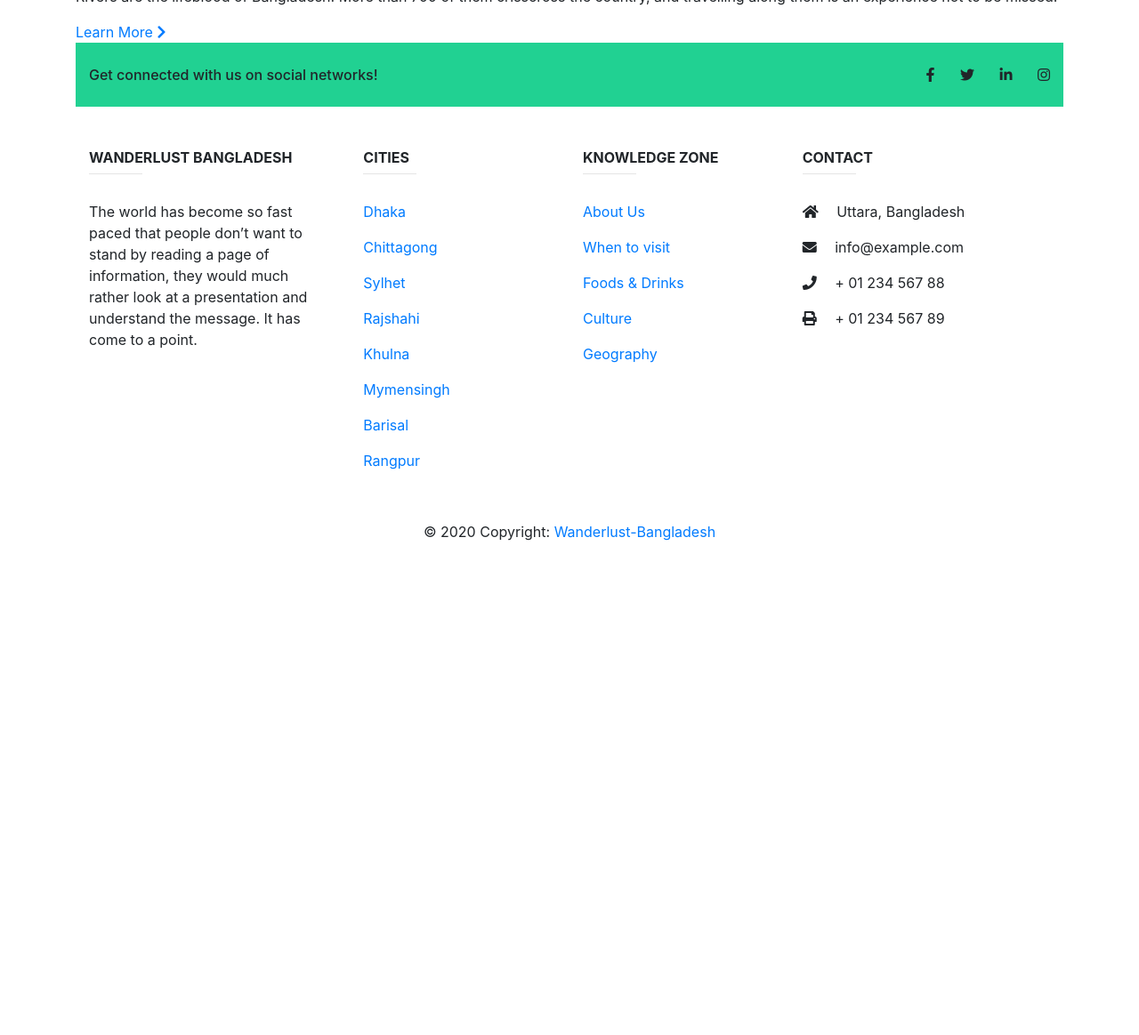
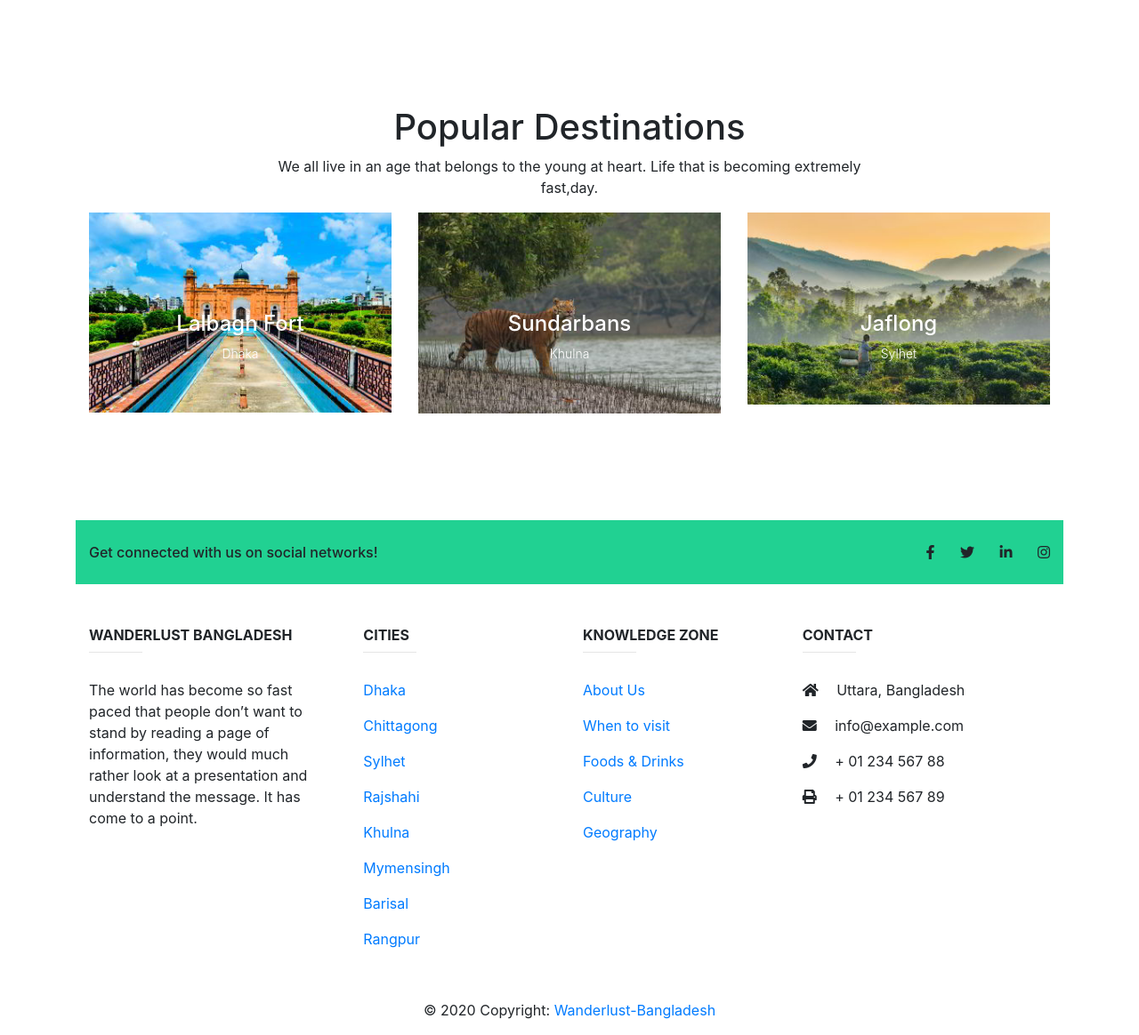
Before and after one commit to kmhmubin/Wanderlust-Bangladesh, a PHP site: page / in a window 1280 px wide. Shown: the part 1460-2624 px from the top of the page at 89% size. Before the commit the page ends 2068 px from the top, so only its background shows below. Run offline with PHP 8.4, Linux system fonts and the light colour scheme; some libraries are stand-ins or nearby versions.

Commit message:
popular destination add

```diff
--- a/website files/assets/css/style.css
+++ b/website files/assets/css/style.css
@@ -254,3 +254,70 @@ button {
 }
 
 /* intro section end */
+
+/* intro video */
+
+.intro-video {
+  padding-top: 80px;
+  margin-top: 20px;
+}
+
+/* Popular Destination start */
+.section-gap {
+  padding: 120px 0;
+}
+.row {
+  display: grid;
+  flex-wrap: wrap;
+  margin-right: -15px;
+  margin-left: -15px;
+}
+.single-destination .overlay-bg {
+  background: rgba(4, 9, 30, 0.4);
+  opacity: 0;
+}
+.single-destination .thumb {
+  position: relative;
+}
+.single-destination .thumb img {
+  width: 100%;
+}
+.single-destination .desc {
+  text-align: center;
+  position: absolute;
+  width: 100%;
+  left: 50%;
+  top: 50%;
+  transform: translate(-50%, -50%);
+}
+.single-destination .desc .price-btn {
+  background: #f8b600;
+  text-align: center;
+  color: black;
+  padding: 6px 30px;
+  font-size: 14px;
+  font-weight: 600;
+  display: inline-block;
+  margin: 10px;
+  opacity: 0;
+}
+.single-destination .desc h4 {
+  color: white;
+}
+.single-destination .desc p {
+  color: white;
+  font-size: 14px;
+  font-weight: 300;
+  margin-bottom: 0px;
+}
+.single-destination:hover .price-btn {
+  opacity: 1;
+}
+.single-destination:hover .overlay-bg {
+  opacity: 1;
+}
+@media (max-width: 991px) {
+  .single-destination {
+    margin-bottom: 30px;
+  }
+}
--- a/website files/index.html
+++ b/website files/index.html
@@ -233,16 +233,62 @@
 
     </section>
     <!-- top experiences cards -->
-    <section class="travel-cards">
-      <div>
-        <img src="" alt="" />
-        <h3>River Trips</h3>
-        <p>
-          Rivers are the lifeblood of Bangladesh. More than 700 of them crisscross the country, and travelling along
-          them is an experience not to be missed.
-        </p>
-        <a href="#">Learn More <i class="fas fa-chevron-right"></i></a>
+    <section class="popular-destination-area section-gap">
+      <div class="container">
+        <div class="row d-flex justify-content-center">
+          <div class="menu-content pb-70 col-lg-8">
+            <div class="title text-center">
+              <h1 class="mb-10">
+                Popular Destinations
+              </h1>
+              <p>We all live in an age that belongs to the young at heart. Life that is becoming extremely fast,day.</p>
+            </div>
+          </div>
+        </div>
+        <div class="row">
+          <div class="col-lg-4">
+            <div class="single-destination relative">
+              <div class="thumb relative">
+                <div class="overlay overlay-bg"></div>
+                <img class="img-fluid" src="assets/images/des1.jpg" alt="Lalbagh Fort">
+              </div>
+              <div class="desc">
+                <a href="#" class="price-btn">Read More</a>
+                <h4>Lalbagh Fort</h4>
+                <p>Dhaka</p>
+              </div>
+            </div>
+          </div>
+          <div class="col-lg-4">
+            <div class="single-destination relative">
+              <div class="thumb relative">
+                <div class="overlay overlay-bg"></div>
+                <img class="img-fluid" src="assets/images/des2.jpg" alt="Sundarbans">
+              </div>
+              <div class="desc">
+                <a href="#" class="price-btn">Read More</a>
+                <h4>Sundarbans</h4>
+                <p>Khulna</p>
+              </div>
+            </div>
+          </div>
+          <div class="col-lg-4">
+            <div class="single-destination relative">
+              <div class="thumb relative">
+                <div class="overlay overlay-bg"></div>
+                <img class="img-fluid" src="assets/images/des3.jpg" alt="Sylhet">
+              </div>
+              <div class="desc">
+                <a href="#" class="price-btn">Read More</a>
+                <h4>Jaflong</h4>
+                <p>Sylhet</p>
+              </div>
+            </div>
+          </div>
+        </div>
+
       </div>
+
     </section>
 
 
```
Also changed, not shown: website files/assets/images/des1.jpg (added), website files/assets/images/des2.jpg (added), website files/assets/images/des3.jpg (added), website files/assets/images/des4.jpg (added).
